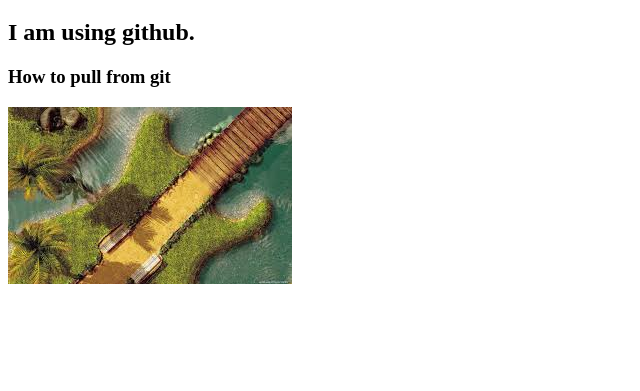
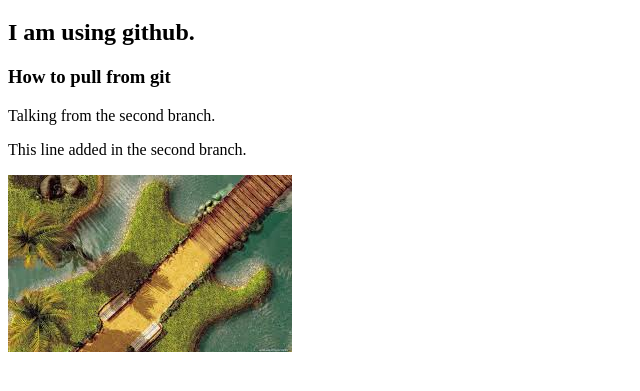
Before and after one commit to mkahmad02/my-first-website21, a plain HTML site: page index.html in a window 1280 px wide. Shown: the part 61-452 px from the top of the page, without its empty margins (0-640 px from the left). Drawn offline with Linux system fonts and the light colour scheme.

Commit message:
branch add

```diff
--- a/index.html
+++ b/index.html
@@ -9,6 +9,8 @@
     <h1>This is my github project.</h1>
     <h2>I am using github.</h2>
     <h3>How to pull from git</h3>
+    <p>Talking from the second branch.</p>
+    <p>This line added in the second branch.</p>
     <img src="download (4).jpg" alt="">
 
 </body>
```
